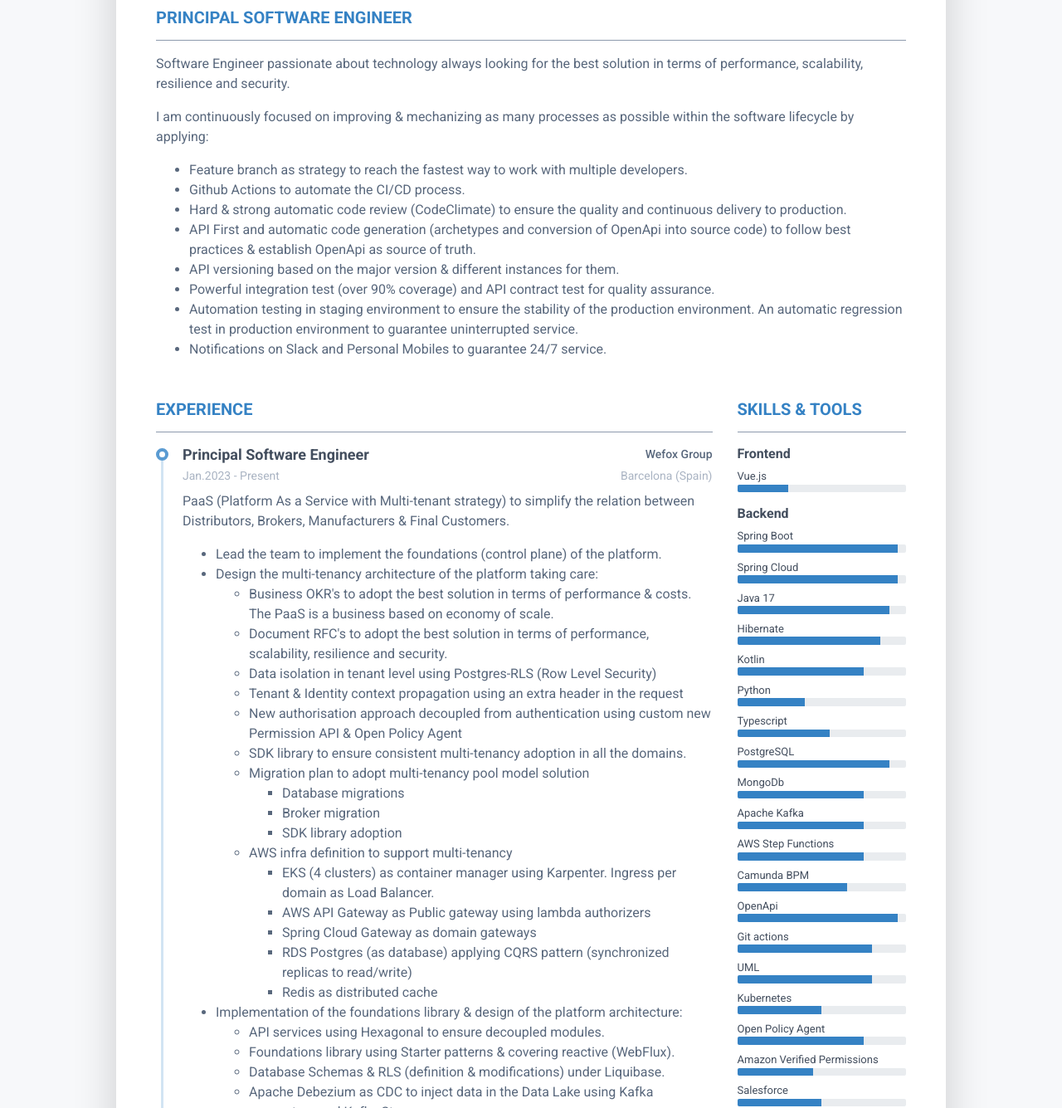
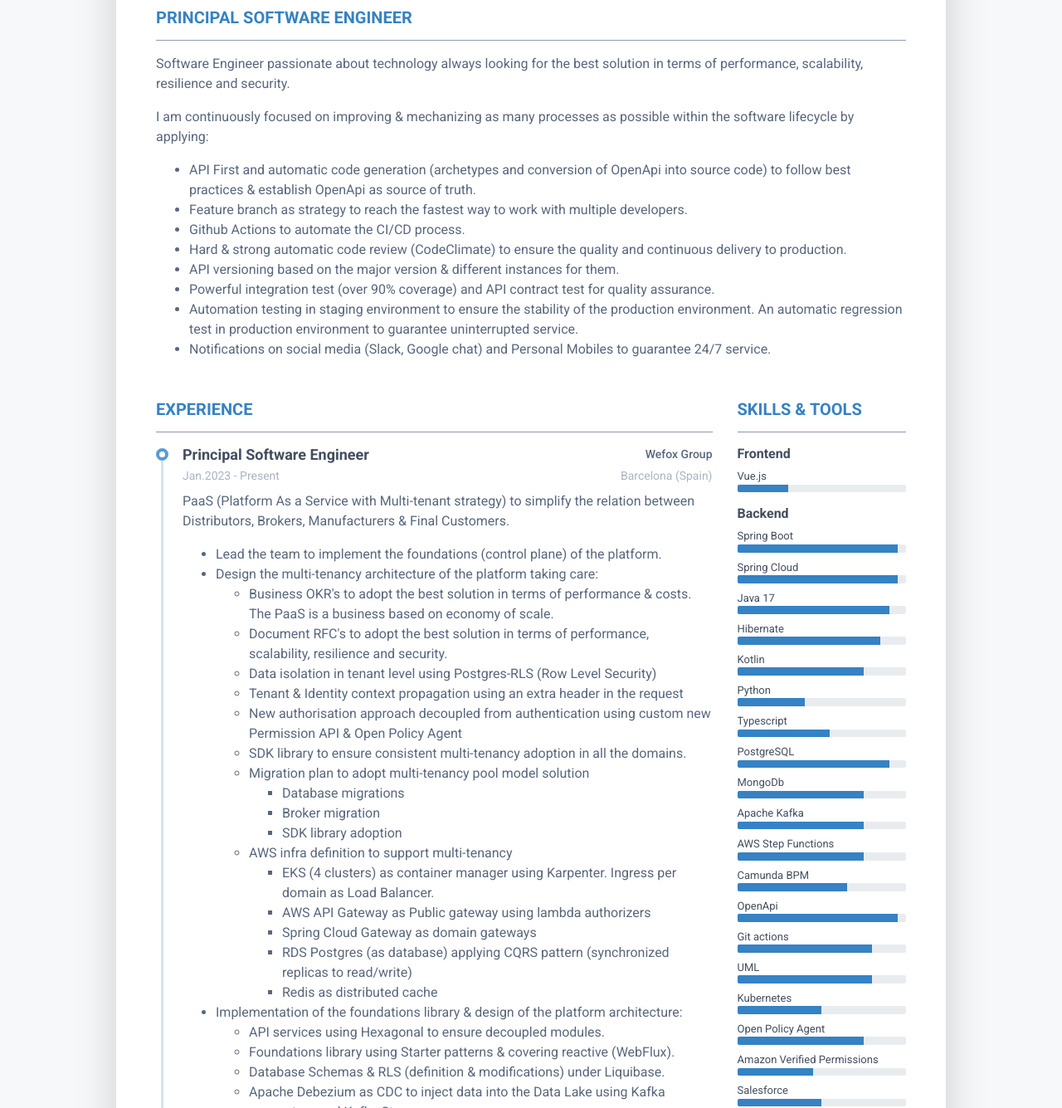
Before and after one commit to avall/avall.github.io, a Jekyll site: the page built from index.html, in a window 1280 px wide and 1400 px high, scrolled down 224 px, cut to the strip 65-1400 px from the top of the window. Shown: the whole strip at 83% size. Built offline with Jekyll 4.4.1, drawn with Linux system fonts in a browser that asks for light colours; nearby versions of some CDN libraries; some of the changed text lies outside the part shown.

Commit message:
Data enhanced

```diff
--- a/_data/data.yml
+++ b/_data/data.yml
@@ -20,17 +20,17 @@
     I am continuously focused on improving & mechanizing as many processes as possible
     within the software lifecycle by applying:
 
+    * API First and automatic code generation (archetypes and
+      conversion of OpenApi into source code) to follow best practices & establish OpenApi as source of truth.
     * Feature branch as strategy to reach the fastest way to work with multiple developers.
     * Github Actions to automate the CI/CD process.
     * Hard & strong automatic code review (CodeClimate) to ensure the
       quality and continuous delivery to production.
-    * API First and automatic code generation (archetypes and
-      conversion of OpenApi into source code) to follow best practices & establish OpenApi as source of truth.
     * API versioning based on the major version & different instances for them.
     * Powerful integration test (over 90% coverage) and API contract test for quality assurance.
     * Automation testing in staging environment to ensure the stability of the production environment.
       An automatic regression test in production environment to guarantee uninterrupted service.
-    * Notifications on Slack and Personal Mobiles to guarantee 24/7 service.
+    * Notifications on social media (Slack, Google chat) and Personal Mobiles to guarantee 24/7 service.
 
 history:
   title: Experience
@@ -75,7 +75,7 @@
               <li>API services using Hexagonal to ensure decoupled modules.</li>
               <li>Foundations library using Starter patterns & covering reactive (WebFlux).</li>
               <li>Database Schemas & RLS (definition & modifications) under Liquibase.</li>
-              <li>Apache Debezium as CDC to inject data in the Data Lake using Kafka connectors and Kafka Streams.</li>
+              <li>Apache Debezium as CDC to inject data into the Data Lake using Kafka connectors and Kafka Streams.</li>
               <li>JOLT to transform JSON's.</li>
             </ul>
           </div>
```
